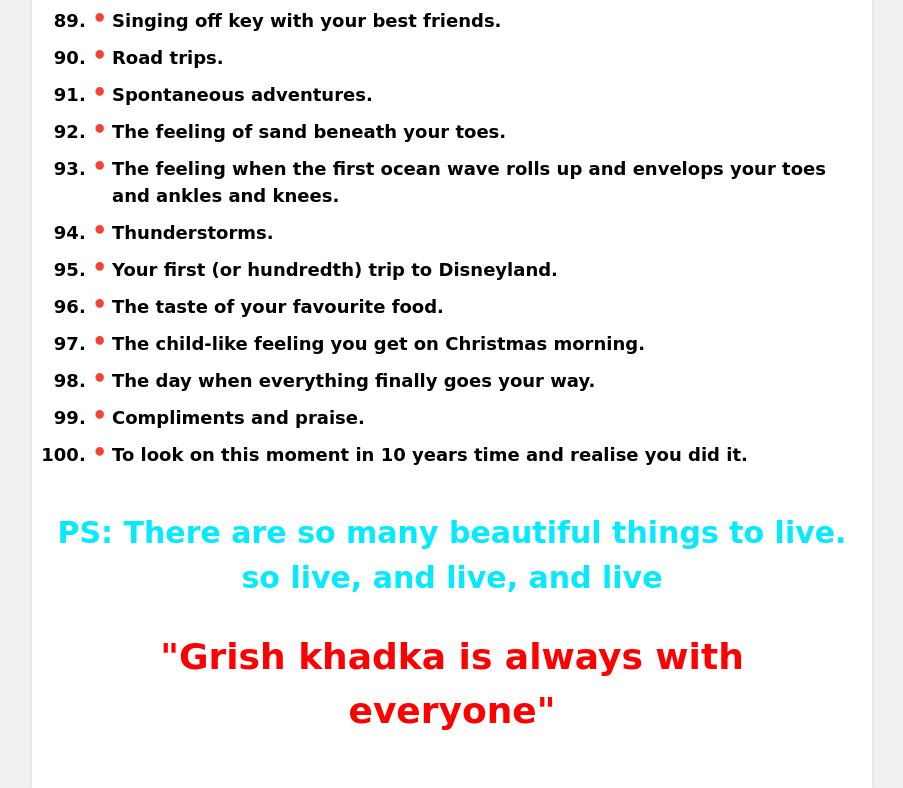
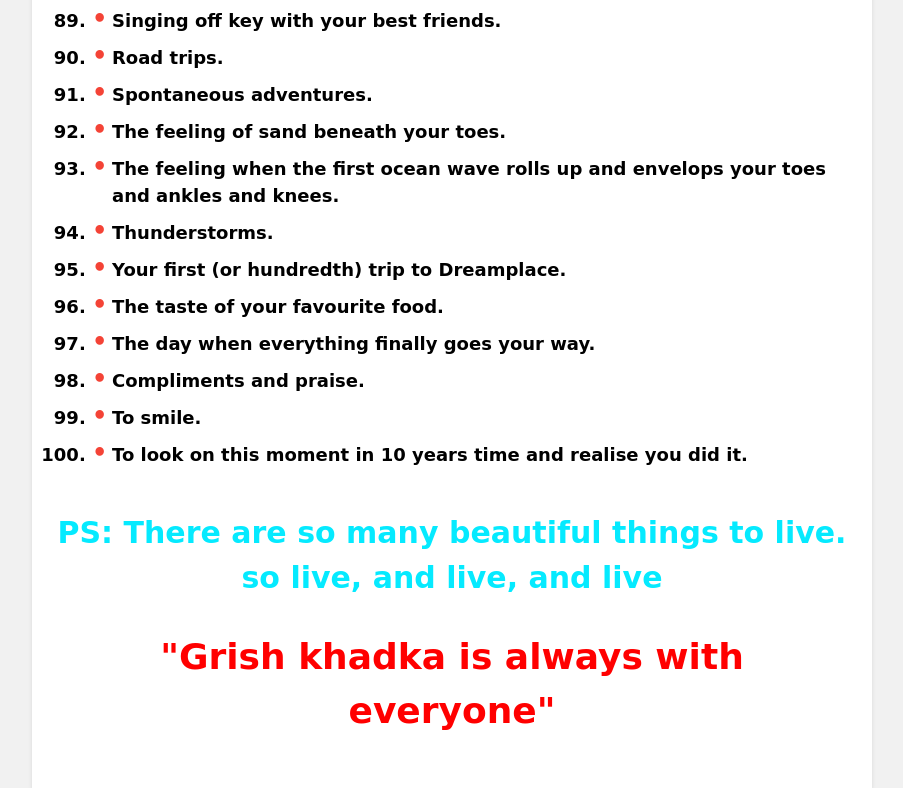
Before and after one commit to Crimsonpainnn/kvl, a plain HTML site: page index.html in a window 1280 px wide. Shown: the part 3686-4474 px from the top of the page, without its empty margins (188-1091 px from the left). Drawn offline with Linux system fonts and the light colour scheme.

Commit message:
Update index.html

```diff
--- a/index.html
+++ b/index.html
@@ -149,11 +149,11 @@
                 <li>The feeling of sand beneath your toes.</li>
                 <li>The feeling when the first ocean wave rolls up and envelops your toes and ankles and knees.</li>
                 <li>Thunderstorms.</li>
-                <li>Your first (or hundredth) trip to Disneyland.</li>
-                <li>The taste of your favourite food.</li>
-                <li>The child-like feeling you get on Christmas morning.</li>
+                <li>Your first (or hundredth) trip to Dreamplace.</li>
+		<li>The taste of your favourite food.</li>
                 <li>The day when everything finally goes your way.</li>
                 <li>Compliments and praise.</li>
+		<li>To smile.</li>
                 <li>To look on this moment in 10 years time and realise you did it.</li>
             </ol>
         </h6>
```
